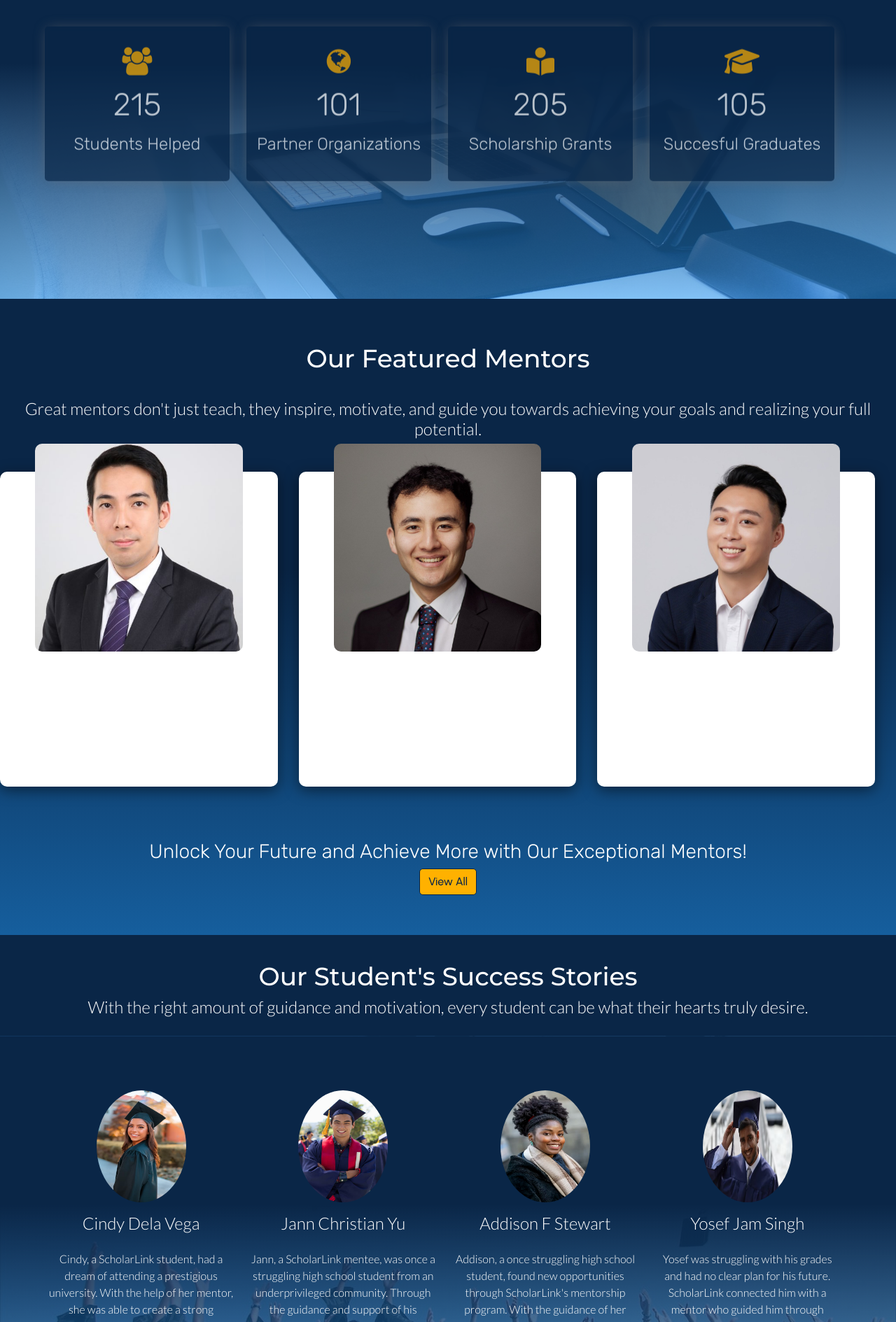
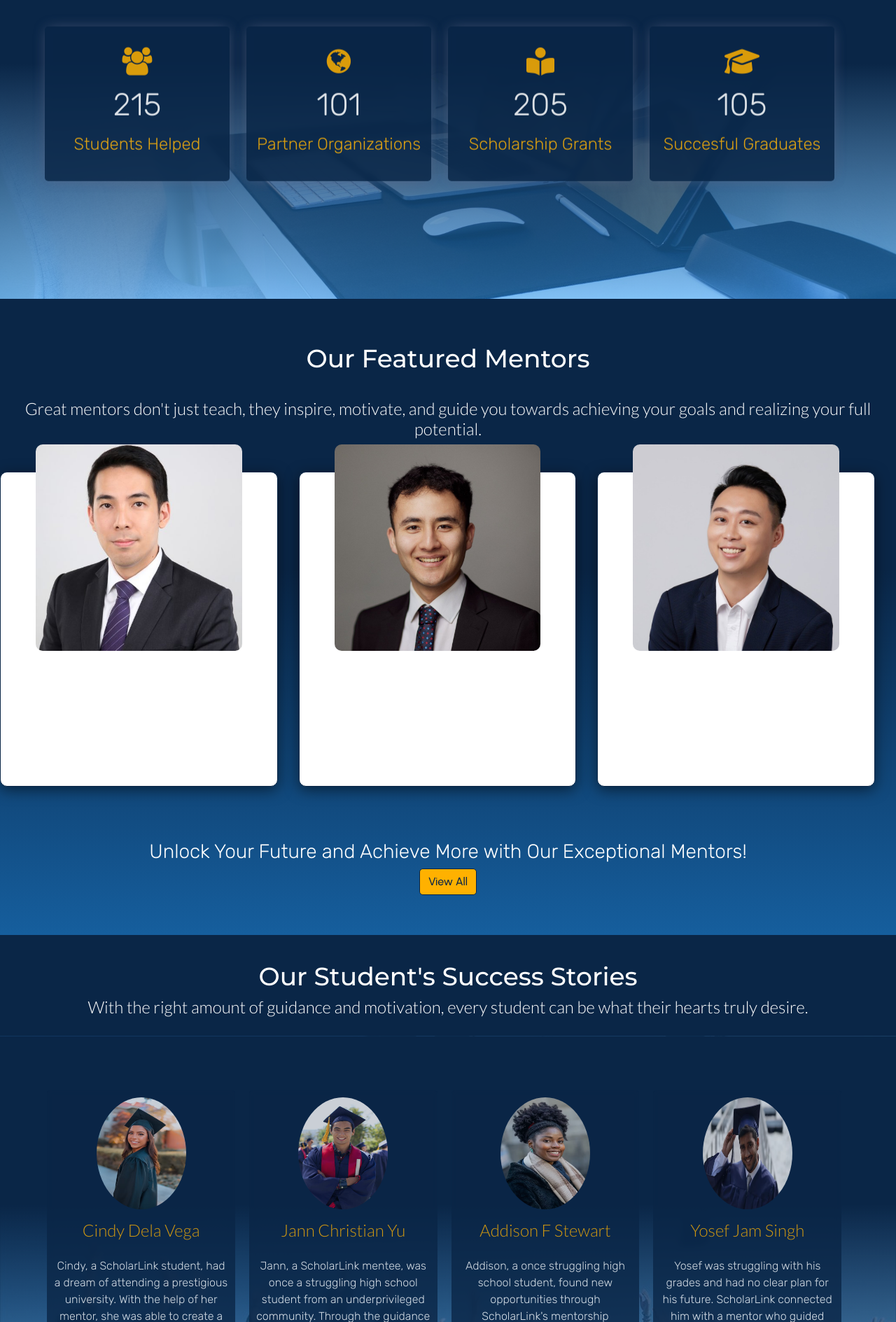
Before and after one commit to uaojayson/ScholarLink, a PHP site: page / in a window 1280 px wide. Shown: the part 2272-4161 px from the top of the page at 70% size. Run offline with PHP 8.4, Linux system fonts and the light colour scheme; some libraries are stand-ins or nearby versions.

Commit message:
modified:   index.css 	modified:   index.html

```diff
--- a/index.css
+++ b/index.css
@@ -416,11 +416,11 @@ h5 {
   background: #fff;
   padding: 30px 0;
   border-radius: 5px;
-  box-shadow: 0 0 20px -4px #66676c;
+  box-shadow: 0 0 20px -4px #5a6280;
   background-color: var(--primary);
   -webkit-backdrop-filter: blur(5px);
   backdrop-filter: blur(5px);
-  opacity: 0.7;
+  opacity: 0.85;
 }
 h2 {
   font-size: 45px;
@@ -484,6 +484,7 @@ h2 {
   margin-top: 3%;
   margin-bottom: 5%;
   margin-right: 30px;
+  border: solid 1px var(--primary);
 }
 .card-feature:hover {
   height: 700px;
@@ -621,7 +622,6 @@ img {
 .stories {
   text-align: center;
   width: 100%;
-
   padding-top: 1%;
   background: linear-gradient(var(--primary) 40%, rgba(33, 150, 243, 0.5));
 }
@@ -630,6 +630,13 @@ img {
   flex-basis: 22%;
   text-align: center;
   color: var(--light);
+  padding: 10px 10px;
+  border-radius: 5px;
+  margin: 0 10px;
+  background-color: var(--primary);
+  -webkit-backdrop-filter: blur(5px);
+  backdrop-filter: blur(5px);
+  opacity: 0.8;
 }
 
 .story-title {
@@ -677,7 +684,13 @@ img {
   width: 10vw;
   border-radius: 80%;
 }
-.Student-content {
-  color: var(--light);
+
+.student-name {
+  color: #ffb100;
   font-family: "lato", sans-serif;
 }
+.Student-content {
+  font-size: 16px;
+  color: var(--light);
+  font-family: "Rubik";
+}
--- a/index.html
+++ b/index.html
@@ -518,7 +518,7 @@
           <div class="counter-box">
             <i class="fa fa-users"></i>
             <h2 class="counter">215</h2>
-            <h4>Students Helped</h4>
+            <h4 style="color: #ffb100">Students Helped</h4>
           </div>
         </div>
         <div class="col">
@@ -526,21 +526,21 @@
             <i class="fa fa-globe"></i>
             <h2 class="counter">101</h2>
 
-            <h4>Partner Organizations</h4>
+            <h4 style="color: #ffb100">Partner Organizations</h4>
           </div>
         </div>
         <div class="col">
           <div class="counter-box">
             <i class="fa-solid fa-book-open-reader"></i>
             <h2 class="counter">205</h2>
-            <h4>Scholarship Grants</h4>
+            <h4 style="color: #ffb100">Scholarship Grants</h4>
           </div>
         </div>
         <div class="col">
           <div class="counter-box">
             <i class="fa-solid fa-graduation-cap"></i>
             <h2 class="counter">105</h2>
-            <h4>Succesful Graduates</h4>
+            <h4 style="color: #ffb100">Succesful Graduates</h4>
           </div>
         </div>
       </div>
```
